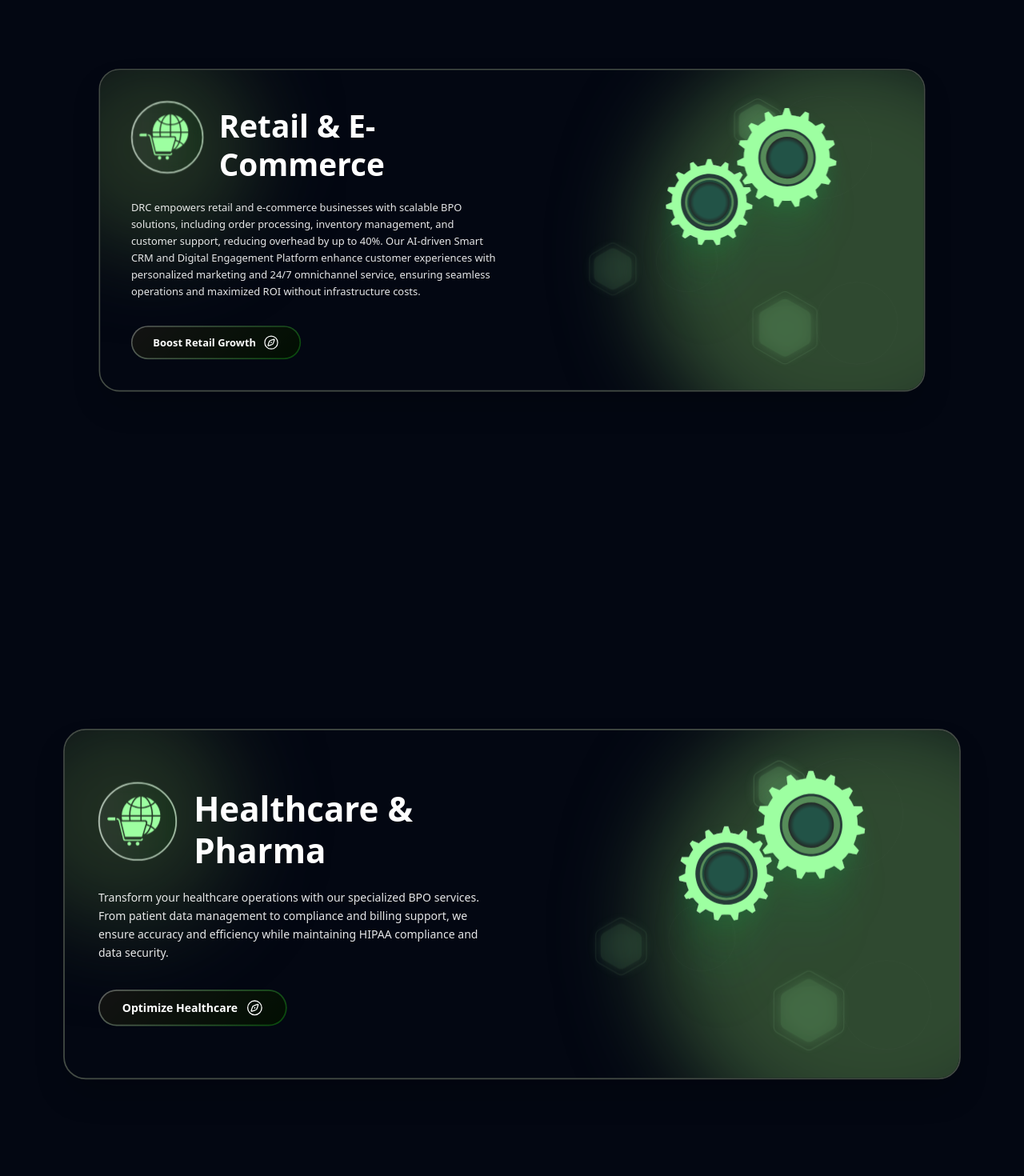
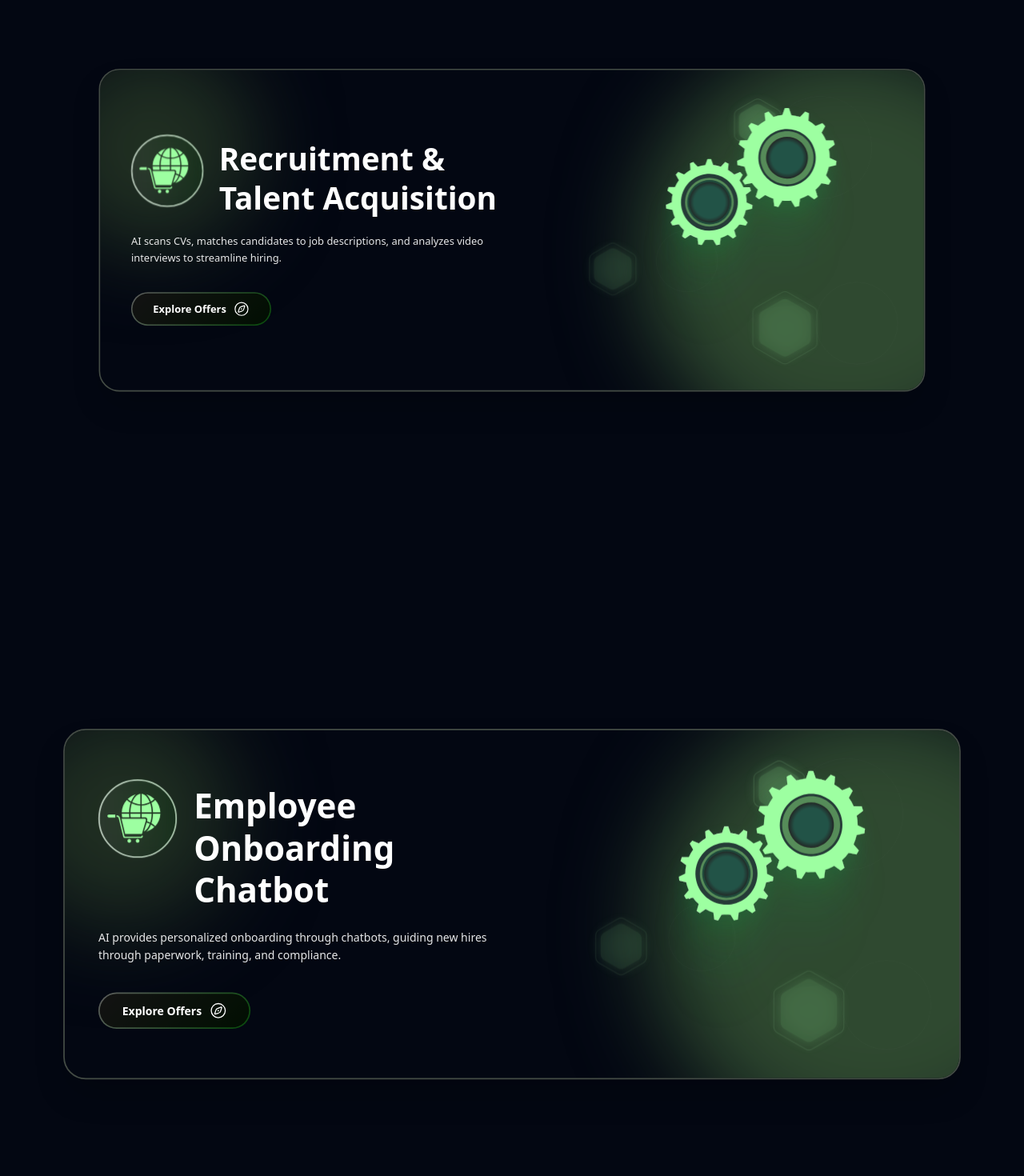
Before and after one commit to Slightsmile/aihr-landing-page, a Next.js app: page /industries in a window 1280 px wide. Shown: the part 1260-2730 px from the top of the page at 80% size. Built offline with nearby package versions, Linux system fonts and the light colour scheme.

Commit message:
stacking card text update

```diff
--- a/src/app/(pages)/industries/includes/StackingCards.tsx
+++ b/src/app/(pages)/industries/includes/StackingCards.tsx
@@ -21,67 +21,67 @@
 const defaultCards: CardData[] = [
     {
       id: '1',
-      title: 'Retail & E-Commerce',
-      description: 'DRC empowers retail and e-commerce businesses with scalable BPO solutions, including order processing, inventory management, and customer support, reducing overhead by up to 40%. Our AI-driven Smart CRM and Digital Engagement Platform enhance customer experiences with personalized marketing and 24/7 omnichannel service, ensuring seamless operations and maximized ROI without infrastructure costs.',
+      title: 'Recruitment & Talent Acquisition',
+      description: 'AI scans CVs, matches candidates to job descriptions, and analyzes video interviews to streamline hiring.',
       color: '#030712',
-      buttonText: 'Boost Retail Growth',
+      buttonText: 'Explore Offers',
       icon: <StackingCart />,
     },
     {
       id: '2',
-      title: 'Healthcare & Pharma',
-      description: 'Transform your healthcare operations with our specialized BPO services. From patient data management to compliance and billing support, we ensure accuracy and efficiency while maintaining HIPAA compliance and data security.',
+      title: 'Employee Onboarding Chatbot',
+      description: 'AI provides personalized onboarding through chatbots, guiding new hires through paperwork, training, and compliance.',
       color: '#030712',
-      buttonText: 'Optimize Healthcare',
+      buttonText: 'Explore Offers',
       icon: <StackingCart />,
     },
     {
       id: '3',
-      title: 'Financial Services',
-      description: 'Streamline your financial operations with secure, compliant BPO solutions. Our expertise covers loan processing, claims management, and regulatory reporting with industry-leading security standards.',
+      title: 'Employee Engagement & Retention',
+      description: 'AI predicts attrition risks and suggests interventions to retain top talent.',
       color: '#030712',
-      buttonText: 'Enhance Finance',
+      buttonText: 'Explore Offers',
       icon: <StackingCart />,
     },
     {
       id: '4',
-      title: 'Tech & Software',
-      description: 'Accelerate your tech operations with our specialized support services. From customer onboarding to technical support, we help you scale without the overhead of building large in-house teams.',
+      title: 'Performance Management',
+      description: 'AI offers data-driven evaluations, detects burnout, and reduces bias in performance reviews.',
       color: '#030712',
-      buttonText: 'Scale Tech Growth',
+      buttonText: 'Explore Offers',
       icon: <StackingCart />,
     },
     {
       id: '5',
-      title: 'Education & EdTech',
-      description: 'Empower educational institutions and EdTech companies with advanced BPO solutions for enrollment, student support, and digital learning management. Enhance engagement and streamline operations for better outcomes.',
+      title: 'Learning & Development (L&D)',
+      description: 'AI personalizes training by identifying skill gaps and recommending adaptive learning modules.',
       color: '#030712',
-      buttonText: 'Advance Education',
-      icon: <StackingSetting />,
+      buttonText: 'Explore Offers',
+      icon: <StackingCart />,
     },
     {
       id: '6',
-      title: 'Travel & Hospitality',
-      description: 'Deliver exceptional guest experiences with our BPO services for booking, customer care, and loyalty program management. Optimize operations and drive growth in the travel and hospitality sector.',
+      title: 'Diversity, Equity & Inclusion (DEI)',
+      description: 'AI ensures fairness by reducing bias in hiring, promotions, and job descriptions.',
       color: '#030712',
-      buttonText: 'Boost Hospitality',
-      icon: <StackingBackdropIcon />,
+      buttonText: 'Explore Offers',
+      icon: <StackingCart />,
     },
     {
       id: '7',
-      title: 'Telecom & Media',
-      description: 'Transform telecom and media operations with scalable support for customer onboarding, technical assistance, and billing. Ensure seamless service delivery and customer satisfaction.',
+      title: 'HR Chatbots & Self-Service',
+      description: 'AI-powered chatbots answer HR queries instantly, reducing support costs.',
       color: '#030712',
-      buttonText: 'Upgrade Telecom',
-      icon: <StackingSetting />,
+      buttonText: 'Explore Offers',
+      icon: <StackingCart />,
     },
     {
       id: '8',
-      title: 'Logistics & Supply Chain',
-      description: 'Optimize logistics and supply chain management with our BPO expertise. From order fulfillment to inventory tracking, we help businesses achieve efficiency and reliability.',
+      title: 'Workforce Planning & Forecasting',
+      description: 'AI predicts workforce needs, helping HR align staffing with business strategy.',
       color: '#030712',
-      buttonText: 'Streamline Logistics',
-      icon: <StackingBackdropIcon />,
+      buttonText: 'Explore Offers',
+      icon: <StackingCart />,
     },
 ];
 
```
